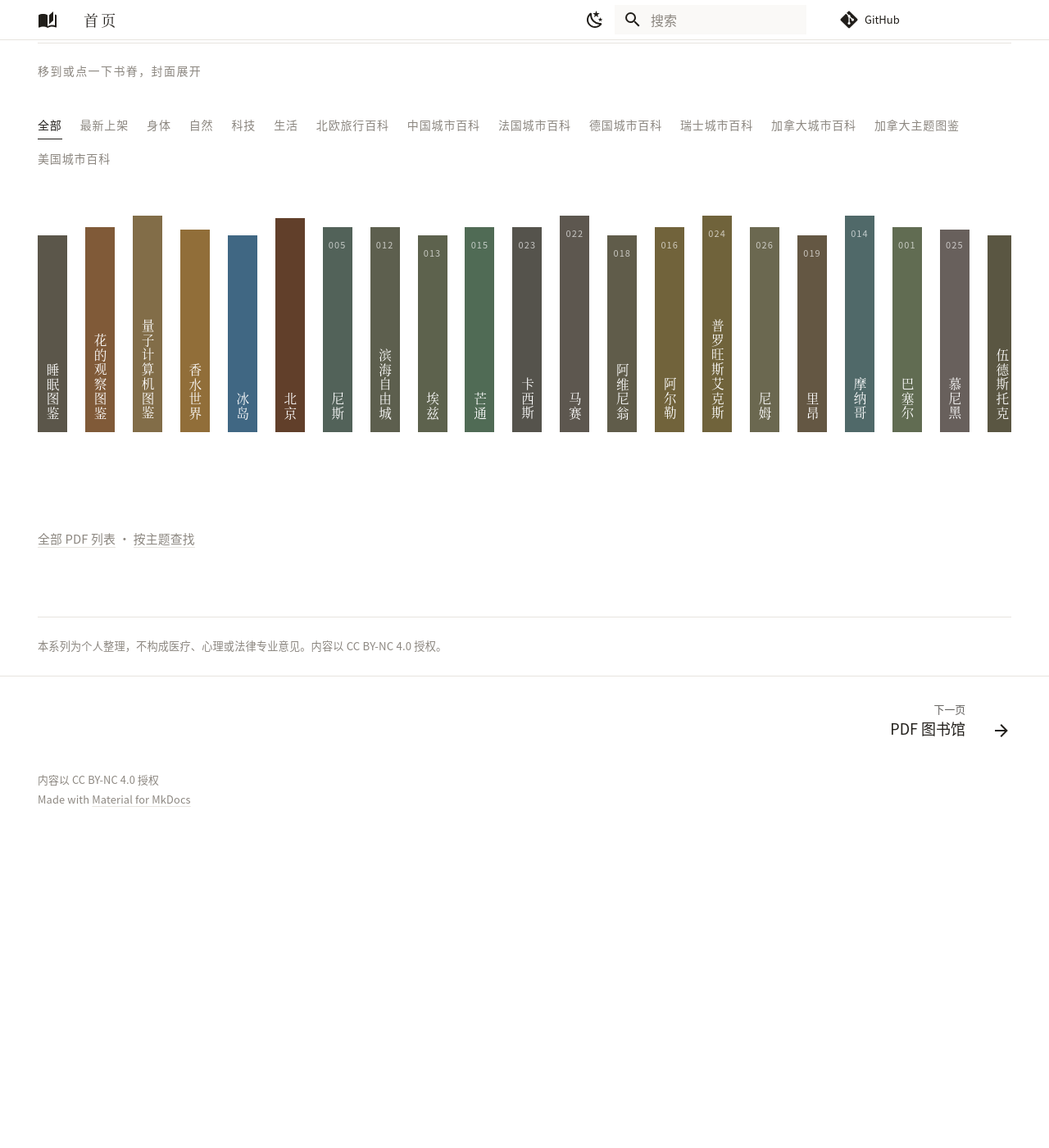
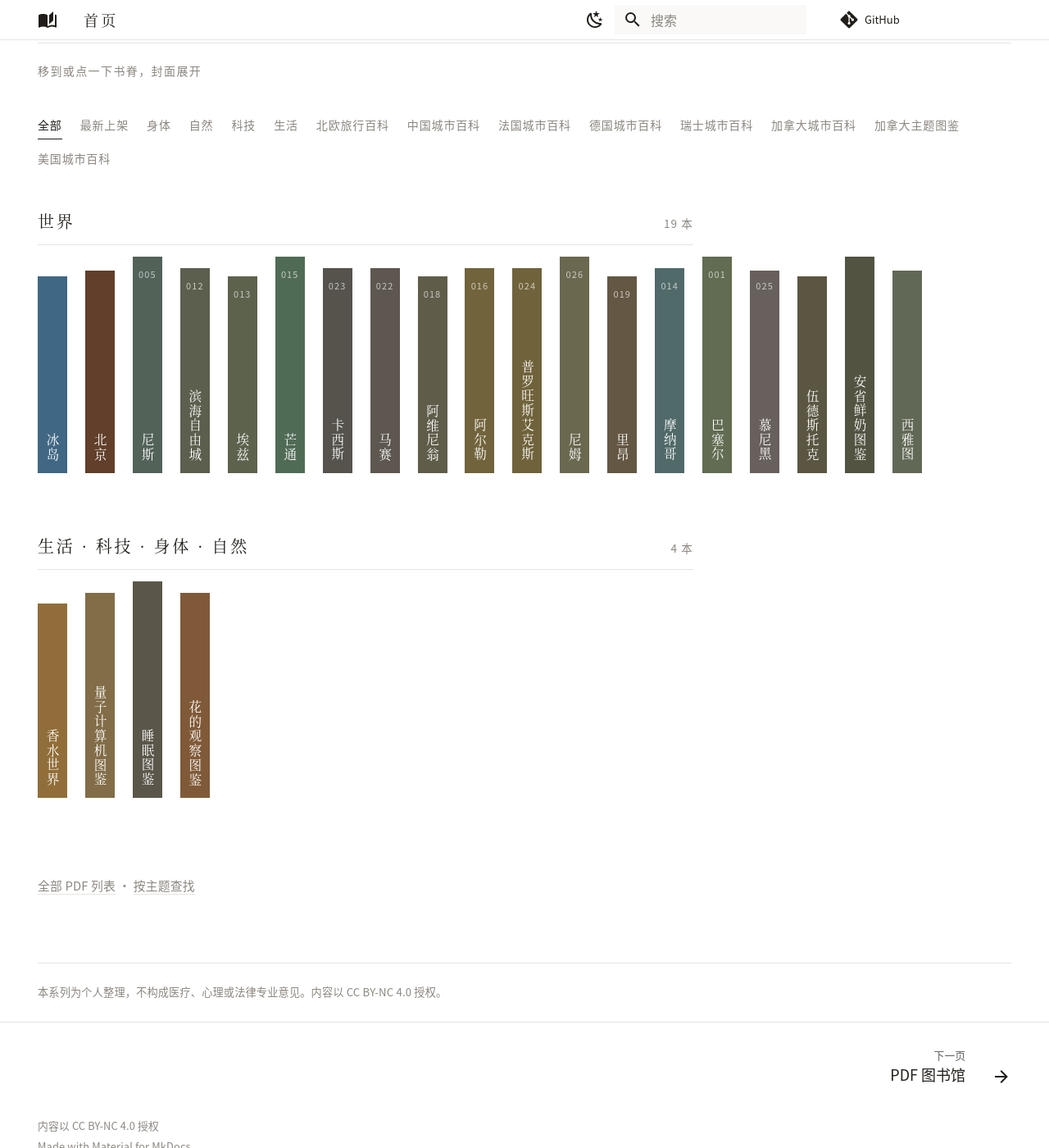
Before and after one commit to littlesharkw/private-encyclopedias, an MkDocs documentation site: the page built from docs/index.md, in a window 1280 px wide and 1400 px high, scrolled down 493 px. Shown: the whole window at 82% size. Built offline with MkDocs 1.6.1 and Material for MkDocs 9.7.7, drawn with Linux system fonts in a browser that asks for light colours; comment, search, counter and statistics services are not loaded; before the commit the page ends 1492 px from its top, so only the background shows below that.

Commit message:
书架改为按领域分架 + 自动换行（方案 C）
- 每个领域一个书架，架内放满自动折行，不用横向滚动
- 少于 3 本的领域合并成一排，书变多会自动独立成架
- shelf.js：筛选时隐藏空书架，领域标题的本数跟着变
- 首页高度 1915px（分成 6 架的话会到 3009px）

Co-Authored-By: Claude Opus 5 <noreply@anthropic.com>
Claude-Session: https://claude.ai/code/session_01GPxUqUozLZsQy46dPZaeTK

```diff
--- a/docs/index.md
+++ b/docs/index.md
@@ -19,40 +19,10 @@ hide:
 
 <div class="om-shelf-filter" role="toolbar" aria-label="按系列筛选"><button class="om-chip is-on" data-filter="all">全部</button><button class="om-chip" data-filter="new">最新上架</button><button class="om-chip" data-filter="身体">身体</button><button class="om-chip" data-filter="自然">自然</button><button class="om-chip" data-filter="科技">科技</button><button class="om-chip" data-filter="生活">生活</button><button class="om-chip" data-filter="北欧旅行百科">北欧旅行百科</button><button class="om-chip" data-filter="中国城市百科">中国城市百科</button><button class="om-chip" data-filter="法国城市百科">法国城市百科</button><button class="om-chip" data-filter="德国城市百科">德国城市百科</button><button class="om-chip" data-filter="瑞士城市百科">瑞士城市百科</button><button class="om-chip" data-filter="加拿大城市百科">加拿大城市百科</button><button class="om-chip" data-filter="加拿大主题图鉴">加拿大主题图鉴</button><button class="om-chip" data-filter="美国城市百科">美国城市百科</button></div>
 
+<section class="om-dom-group" data-dom="世界">
+<p class="om-dom">世界<span>19 本</span></p>
 <div class="om-spines">
-<div class="om-spine" data-series="身体" data-added="2026-09-18" data-file="sleep.pdf" style="--sp:#5B564A">
-<a class="om-spine__link" href="body/sleep/">
-<span class="om-spine__num"></span>
-<span class="om-spine__title">睡眠图鉴</span>
-<img class="om-spine__cover" src="images/covers/sleep.webp" alt="睡眠图鉴 封面" loading="lazy">
-</a>
-<a class="om-spine__dl" href="https://github.com/littlesharkw/private-encyclopedias/releases/download/pdf-library/sleep.pdf">下载 PDF</a>
-</div>
-<div class="om-spine" data-series="自然" data-added="2026-09-19" data-file="flowers.pdf" style="--sp:#805A38">
-<a class="om-spine__link" href="nature/flowers/">
-<span class="om-spine__num"></span>
-<span class="om-spine__title">花的观察图鉴</span>
-<img class="om-spine__cover" src="images/covers/flowers.webp" alt="花的观察图鉴 封面" loading="lazy">
-</a>
-<a class="om-spine__dl" href="https://github.com/littlesharkw/private-encyclopedias/releases/download/pdf-library/flowers.pdf">下载 PDF</a>
-</div>
-<div class="om-spine" data-series="科技" data-added="2026-10-17" data-file="quantum.pdf" style="--sp:#826D48">
-<a class="om-spine__link" href="tech/quantum/">
-<span class="om-spine__num"></span>
-<span class="om-spine__title">量子计算机图鉴</span>
-<img class="om-spine__cover" src="images/covers/quantum.webp" alt="量子计算机图鉴 封面" loading="lazy">
-</a>
-<a class="om-spine__dl" href="https://github.com/littlesharkw/private-encyclopedias/releases/download/pdf-library/quantum.pdf">下载 PDF</a>
-</div>
-<div class="om-spine" data-series="生活" data-added="2026-11-24" data-file="perfume.pdf" style="--sp:#916E39">
-<a class="om-spine__link" href="life/perfume/">
-<span class="om-spine__num"></span>
-<span class="om-spine__title">香水世界</span>
-<img class="om-spine__cover" src="images/covers/perfume.webp" alt="香水世界 封面" loading="lazy">
-</a>
-<a class="om-spine__dl" href="https://github.com/littlesharkw/private-encyclopedias/releases/download/pdf-library/perfume.pdf">下载 PDF</a>
-</div>
-<div class="om-spine" data-series="北欧旅行百科" data-added="2026-09-16" data-file="iceland.pdf" style="--sp:#406783">
+<div class="om-spine" data-dom="世界" data-series="北欧旅行百科" data-added="2026-09-16" data-file="iceland.pdf" style="--sp:#406783">
 <a class="om-spine__link" href="world/europe/iceland/">
 <span class="om-spine__num"></span>
 <span class="om-spine__title">冰岛</span>
@@ -60,7 +30,7 @@ hide:
 </a>
 <a class="om-spine__dl" href="https://github.com/littlesharkw/private-encyclopedias/releases/download/pdf-library/iceland.pdf">下载 PDF</a>
 </div>
-<div class="om-spine" data-series="中国城市百科" data-added="2026-11-24" data-file="beijing.pdf" style="--sp:#613F2A">
+<div class="om-spine" data-dom="世界" data-series="中国城市百科" data-added="2026-11-24" data-file="beijing.pdf" style="--sp:#613F2A">
 <a class="om-spine__link" href="world/asia/china/beijing/">
 <span class="om-spine__num"></span>
 <span class="om-spine__title">北京</span>
@@ -68,7 +38,7 @@ hide:
 </a>
 <a class="om-spine__dl" href="https://github.com/littlesharkw/private-encyclopedias/releases/download/pdf-library/beijing.pdf">下载 PDF</a>
 </div>
-<div class="om-spine" data-series="法国城市百科" data-added="2026-09-16" data-file="nice.pdf" style="--sp:#526259">
+<div class="om-spine" data-dom="世界" data-series="法国城市百科" data-added="2026-09-16" data-file="nice.pdf" style="--sp:#526259">
 <a class="om-spine__link" href="world/europe/france/provence-alpes-cote-dazur/nice/">
 <span class="om-spine__num">005</span>
 <span class="om-spine__title">尼斯</span>
@@ -76,7 +46,7 @@ hide:
 </a>
 <a class="om-spine__dl" href="https://github.com/littlesharkw/private-encyclopedias/releases/download/pdf-library/nice.pdf">下载 PDF</a>
 </div>
-<div class="om-spine" data-series="法国城市百科" data-added="2026-09-16" data-file="villefranche-sur-mer.pdf" style="--sp:#5D5F4E">
+<div class="om-spine" data-dom="世界" data-series="法国城市百科" data-added="2026-09-16" data-file="villefranche-sur-mer.pdf" style="--sp:#5D5F4E">
 <a class="om-spine__link" href="world/europe/france/provence-alpes-cote-dazur/villefranche-sur-mer/">
 <span class="om-spine__num">012</span>
 <span class="om-spine__title">滨海自由城</span>
@@ -84,7 +54,7 @@ hide:
 </a>
 <a class="om-spine__dl" href="https://github.com/littlesharkw/private-encyclopedias/releases/download/pdf-library/villefranche-sur-mer.pdf">下载 PDF</a>
 </div>
-<div class="om-spine" data-series="法国城市百科" data-added="2026-09-16" data-file="eze.pdf" style="--sp:#5D624D">
+<div class="om-spine" data-dom="世界" data-series="法国城市百科" data-added="2026-09-16" data-file="eze.pdf" style="--sp:#5D624D">
 <a class="om-spine__link" href="world/europe/france/provence-alpes-cote-dazur/eze/">
 <span class="om-spine__num">013</span>
 <span class="om-spine__title">埃兹</span>
@@ -92,7 +62,7 @@ hide:
 </a>
 <a class="om-spine__dl" href="https://github.com/littlesharkw/private-encyclopedias/releases/download/pdf-library/eze.pdf">下载 PDF</a>
 </div>
-<div class="om-spine" data-series="法国城市百科" data-added="2026-09-16" data-file="menton.pdf" style="--sp:#506B55">
+<div class="om-spine" data-dom="世界" data-series="法国城市百科" data-added="2026-09-16" data-file="menton.pdf" style="--sp:#506B55">
 <a class="om-spine__link" href="world/europe/france/provence-alpes-cote-dazur/menton/">
 <span class="om-spine__num">015</span>
 <span class="om-spine__title">芒通</span>
@@ -100,7 +70,7 @@ hide:
 </a>
 <a class="om-spine__dl" href="https://github.com/littlesharkw/private-encyclopedias/releases/download/pdf-library/menton.pdf">下载 PDF</a>
 </div>
-<div class="om-spine" data-series="法国城市百科" data-added="2026-09-16" data-file="cassis.pdf" style="--sp:#55534C">
+<div class="om-spine" data-dom="世界" data-series="法国城市百科" data-added="2026-09-16" data-file="cassis.pdf" style="--sp:#55534C">
 <a class="om-spine__link" href="world/europe/france/provence-alpes-cote-dazur/cassis/">
 <span class="om-spine__num">023</span>
 <span class="om-spine__title">卡西斯</span>
@@ -108,7 +78,7 @@ hide:
 </a>
 <a class="om-spine__dl" href="https://github.com/littlesharkw/private-encyclopedias/releases/download/pdf-library/cassis.pdf">下载 PDF</a>
 </div>
-<div class="om-spine" data-series="法国城市百科" data-added="2026-09-16" data-file="marseille.pdf" style="--sp:#5D574F">
+<div class="om-spine" data-dom="世界" data-series="法国城市百科" data-added="2026-09-16" data-file="marseille.pdf" style="--sp:#5D574F">
 <a class="om-spine__link" href="world/europe/france/provence-alpes-cote-dazur/marseille/">
 <span class="om-spine__num">022</span>
 <span class="om-spine__title">马赛</span>
@@ -116,7 +86,7 @@ hide:
 </a>
 <a class="om-spine__dl" href="https://github.com/littlesharkw/private-encyclopedias/releases/download/pdf-library/marseille.pdf">下载 PDF</a>
 </div>
-<div class="om-spine" data-series="法国城市百科" data-added="2026-09-16" data-file="avignon.pdf" style="--sp:#605C4A">
+<div class="om-spine" data-dom="世界" data-series="法国城市百科" data-added="2026-09-16" data-file="avignon.pdf" style="--sp:#605C4A">
 <a class="om-spine__link" href="world/europe/france/provence-alpes-cote-dazur/avignon/">
 <span class="om-spine__num">018</span>
 <span class="om-spine__title">阿维尼翁</span>
@@ -124,7 +94,7 @@ hide:
 </a>
 <a class="om-spine__dl" href="https://github.com/littlesharkw/private-encyclopedias/releases/download/pdf-library/avignon.pdf">下载 PDF</a>
 </div>
-<div class="om-spine" data-series="法国城市百科" data-added="2026-09-16" data-file="arles.pdf" style="--sp:#71633B">
+<div class="om-spine" data-dom="世界" data-series="法国城市百科" data-added="2026-09-16" data-file="arles.pdf" style="--sp:#71633B">
 <a class="om-spine__link" href="world/europe/france/provence-alpes-cote-dazur/arles/">
 <span class="om-spine__num">016</span>
 <span class="om-spine__title">阿尔勒</span>
@@ -132,7 +102,7 @@ hide:
 </a>
 <a class="om-spine__dl" href="https://github.com/littlesharkw/private-encyclopedias/releases/download/pdf-library/arles.pdf">下载 PDF</a>
 </div>
-<div class="om-spine" data-series="法国城市百科" data-added="2026-10-17" data-file="aix-en-provence.pdf" style="--sp:#70633B">
+<div class="om-spine" data-dom="世界" data-series="法国城市百科" data-added="2026-10-17" data-file="aix-en-provence.pdf" style="--sp:#70633B">
 <a class="om-spine__link" href="world/europe/france/provence-alpes-cote-dazur/aix-en-provence/">
 <span class="om-spine__num">024</span>
 <span class="om-spine__title">普罗旺斯艾克斯</span>
@@ -140,7 +110,7 @@ hide:
 </a>
 <a class="om-spine__dl" href="https://github.com/littlesharkw/private-encyclopedias/releases/download/pdf-library/aix-en-provence.pdf">下载 PDF</a>
 </div>
-<div class="om-spine" data-series="法国城市百科" data-added="2026-10-17" data-file="nimes.pdf" style="--sp:#6B6850">
+<div class="om-spine" data-dom="世界" data-series="法国城市百科" data-added="2026-10-17" data-file="nimes.pdf" style="--sp:#6B6850">
 <a class="om-spine__link" href="world/europe/france/occitanie/nimes/">
 <span class="om-spine__num">026</span>
 <span class="om-spine__title">尼姆</span>
@@ -148,7 +118,7 @@ hide:
 </a>
 <a class="om-spine__dl" href="https://github.com/littlesharkw/private-encyclopedias/releases/download/pdf-library/nimes.pdf">下载 PDF</a>
 </div>
-<div class="om-spine" data-series="法国城市百科" data-added="2026-09-16" data-file="lyon.pdf" style="--sp:#645743">
+<div class="om-spine" data-dom="世界" data-series="法国城市百科" data-added="2026-09-16" data-file="lyon.pdf" style="--sp:#645743">
 <a class="om-spine__link" href="world/europe/france/auvergne-rhone-alpes/lyon/">
 <span class="om-spine__num">019</span>
 <span class="om-spine__title">里昂</span>
@@ -156,7 +126,7 @@ hide:
 </a>
 <a class="om-spine__dl" href="https://github.com/littlesharkw/private-encyclopedias/releases/download/pdf-library/lyon.pdf">下载 PDF</a>
 </div>
-<div class="om-spine" data-series="法国城市百科" data-added="2026-09-16" data-file="monaco.pdf" style="--sp:#506969">
+<div class="om-spine" data-dom="世界" data-series="法国城市百科" data-added="2026-09-16" data-file="monaco.pdf" style="--sp:#506969">
 <a class="om-spine__link" href="world/europe/monaco/">
 <span class="om-spine__num">014</span>
 <span class="om-spine__title">摩纳哥</span>
@@ -164,7 +134,7 @@ hide:
 </a>
 <a class="om-spine__dl" href="https://github.com/littlesharkw/private-encyclopedias/releases/download/pdf-library/monaco.pdf">下载 PDF</a>
 </div>
-<div class="om-spine" data-series="瑞士城市百科" data-added="2026-09-16" data-file="basel.pdf" style="--sp:#616C52">
+<div class="om-spine" data-dom="世界" data-series="瑞士城市百科" data-added="2026-09-16" data-file="basel.pdf" style="--sp:#616C52">
 <a class="om-spine__link" href="world/europe/switzerland/basel/">
 <span class="om-spine__num">001</span>
 <span class="om-spine__title">巴塞尔</span>
@@ -172,7 +142,7 @@ hide:
 </a>
 <a class="om-spine__dl" href="https://github.com/littlesharkw/private-encyclopedias/releases/download/pdf-library/basel.pdf">下载 PDF</a>
 </div>
-<div class="om-spine" data-series="德国城市百科" data-added="2026-11-24" data-file="munich.pdf" style="--sp:#68605C">
+<div class="om-spine" data-dom="世界" data-series="德国城市百科" data-added="2026-11-24" data-file="munich.pdf" style="--sp:#68605C">
 <a class="om-spine__link" href="world/europe/germany/munich/">
 <span class="om-spine__num">025</span>
 <span class="om-spine__title">慕尼黑</span>
@@ -180,7 +150,7 @@ hide:
 </a>
 <a class="om-spine__dl" href="https://github.com/littlesharkw/private-encyclopedias/releases/download/pdf-library/munich.pdf">下载 PDF</a>
 </div>
-<div class="om-spine" data-series="加拿大城市百科" data-added="2026-09-16" data-file="woodstock.pdf" style="--sp:#5A5642">
+<div class="om-spine" data-dom="世界" data-series="加拿大城市百科" data-added="2026-09-16" data-file="woodstock.pdf" style="--sp:#5A5642">
 <a class="om-spine__link" href="world/north-america/canada/ontario/woodstock/">
 <span class="om-spine__num"></span>
 <span class="om-spine__title">伍德斯托克</span>
@@ -188,7 +158,7 @@ hide:
 </a>
 <a class="om-spine__dl" href="https://github.com/littlesharkw/private-encyclopedias/releases/download/pdf-library/woodstock.pdf">下载 PDF</a>
 </div>
-<div class="om-spine" data-series="加拿大主题图鉴" data-added="2026-10-17" data-file="ontario-dairy.pdf" style="--sp:#525341">
+<div class="om-spine" data-dom="世界" data-series="加拿大主题图鉴" data-added="2026-10-17" data-file="ontario-dairy.pdf" style="--sp:#525341">
 <a class="om-spine__link" href="world/north-america/canada/ontario/dairy-trail/">
 <span class="om-spine__num"></span>
 <span class="om-spine__title">安省鲜奶图鉴</span>
@@ -196,7 +166,7 @@ hide:
 </a>
 <a class="om-spine__dl" href="https://github.com/littlesharkw/private-encyclopedias/releases/download/pdf-library/ontario-dairy.pdf">下载 PDF</a>
 </div>
-<div class="om-spine" data-series="美国城市百科" data-added="2026-11-24" data-file="seattle.pdf" style="--sp:#616855">
+<div class="om-spine" data-dom="世界" data-series="美国城市百科" data-added="2026-11-24" data-file="seattle.pdf" style="--sp:#616855">
 <a class="om-spine__link" href="world/north-america/usa/washington/seattle/">
 <span class="om-spine__num"></span>
 <span class="om-spine__title">西雅图</span>
@@ -205,6 +175,44 @@ hide:
 <a class="om-spine__dl" href="https://github.com/littlesharkw/private-encyclopedias/releases/download/pdf-library/seattle.pdf">下载 PDF</a>
 </div>
 </div>
+</section>
+<section class="om-dom-group" data-dom="生活 · 科技 · 身体 · 自然">
+<p class="om-dom">生活 · 科技 · 身体 · 自然<span>4 本</span></p>
+<div class="om-spines">
+<div class="om-spine" data-dom="生活" data-series="生活" data-added="2026-11-24" data-file="perfume.pdf" style="--sp:#916E39">
+<a class="om-spine__link" href="life/perfume/">
+<span class="om-spine__num"></span>
+<span class="om-spine__title">香水世界</span>
+<img class="om-spine__cover" src="images/covers/perfume.webp" alt="香水世界 封面" loading="lazy">
+</a>
+<a class="om-spine__dl" href="https://github.com/littlesharkw/private-encyclopedias/releases/download/pdf-library/perfume.pdf">下载 PDF</a>
+</div>
+<div class="om-spine" data-dom="科技" data-series="科技" data-added="2026-10-17" data-file="quantum.pdf" style="--sp:#826D48">
+<a class="om-spine__link" href="tech/quantum/">
+<span class="om-spine__num"></span>
+<span class="om-spine__title">量子计算机图鉴</span>
+<img class="om-spine__cover" src="images/covers/quantum.webp" alt="量子计算机图鉴 封面" loading="lazy">
+</a>
+<a class="om-spine__dl" href="https://github.com/littlesharkw/private-encyclopedias/releases/download/pdf-library/quantum.pdf">下载 PDF</a>
+</div>
+<div class="om-spine" data-dom="身体" data-series="身体" data-added="2026-09-18" data-file="sleep.pdf" style="--sp:#5B564A">
+<a class="om-spine__link" href="body/sleep/">
+<span class="om-spine__num"></span>
+<span class="om-spine__title">睡眠图鉴</span>
+<img class="om-spine__cover" src="images/covers/sleep.webp" alt="睡眠图鉴 封面" loading="lazy">
+</a>
+<a class="om-spine__dl" href="https://github.com/littlesharkw/private-encyclopedias/releases/download/pdf-library/sleep.pdf">下载 PDF</a>
+</div>
+<div class="om-spine" data-dom="自然" data-series="自然" data-added="2026-09-19" data-file="flowers.pdf" style="--sp:#805A38">
+<a class="om-spine__link" href="nature/flowers/">
+<span class="om-spine__num"></span>
+<span class="om-spine__title">花的观察图鉴</span>
+<img class="om-spine__cover" src="images/covers/flowers.webp" alt="花的观察图鉴 封面" loading="lazy">
+</a>
+<a class="om-spine__dl" href="https://github.com/littlesharkw/private-encyclopedias/releases/download/pdf-library/flowers.pdf">下载 PDF</a>
+</div>
+</div>
+</section>
 
 <p class="om-spines-empty om-empty" hidden>最近 10 天没有新上架的图鉴。</p>
 
--- a/docs/javascripts/shelf.js
+++ b/docs/javascripts/shelf.js
@@ -1,13 +1,12 @@
-/* 书脊书架：按系列筛选，「最新上架」只显示 10 天内加进来的图鉴。
+/* 书脊书架：按领域分架 + 按系列筛选，「最新上架」只显示 10 天内加进来的图鉴。
    上架日期写在每本的 data-added 里（docs/index.md），不依赖网络。 */
 (function () {
   var NEW_DAYS = 10;
 
   function init() {
-    var shelf = document.querySelector(".om-spines");
-    if (!shelf) return;
-    var spines = Array.prototype.slice.call(shelf.querySelectorAll(".om-spine"));
-    var original = spines.slice();
+    var groups = Array.prototype.slice.call(document.querySelectorAll(".om-dom-group"));
+    if (!groups.length) return;
+    var spines = Array.prototype.slice.call(document.querySelectorAll(".om-spine"));
     var chips = Array.prototype.slice.call(document.querySelectorAll(".om-chip"));
     var empty = document.querySelector(".om-spines-empty");
     var now = Date.now();
@@ -31,27 +30,30 @@
         e.preventDefault();
         spines.forEach(function (x) { x.classList.remove("is-open"); });
         b.classList.add("is-open");
-        b.scrollIntoView({ behavior: "smooth", block: "nearest", inline: "center" });
+        b.scrollIntoView({ behavior: "smooth", block: "nearest" });
       });
     });
 
     function apply(filter) {
       chips.forEach(function (c) { c.classList.toggle("is-on", c.dataset.filter === filter); });
-      var order = original.slice();
-      if (filter === "new") order.sort(function (a, b) { return addedAt(b) - addedAt(a); });
+      var total = 0;
+      groups.forEach(function (g) {
+        var kids = Array.prototype.slice.call(g.querySelectorAll(".om-spine"));
         var shown = 0;
-      order.forEach(function (b) {
+        kids.forEach(function (b) {
           var ok = filter === "all" ? true
                  : filter === "new" ? isNew(b)
-               : b.dataset.series === filter;
+                 : (b.dataset.series === filter || b.dataset.dom === filter);
           b.hidden = !ok;
           b.classList.remove("is-open");
           if (ok) shown++;
-        shelf.appendChild(b);
         });
-      if (empty) empty.hidden = !(filter === "new" && shown === 0);
-      shelf.hidden = shown === 0;
-      shelf.scrollLeft = 0;
+        var count = g.querySelector(".om-dom span");
+        if (count) count.textContent = shown + " 本";
+        g.hidden = shown === 0;
+        total += shown;
+      });
+      if (empty) empty.hidden = !(filter === "new" && total === 0);
     }
     chips.forEach(function (c) {
       c.addEventListener("click", function () { apply(c.dataset.filter); });
--- a/docs/stylesheets/extra.css
+++ b/docs/stylesheets/extra.css
@@ -342,9 +342,20 @@ body { font-family: var(--md-text-font); }
 
 /* ---------- 书脊书架 ---------- */
 .om-spines {
-  display: flex; align-items: flex-end; gap: 3px;
-  overflow-x: auto; padding: .6rem 0 1.6rem;
-  scrollbar-width: thin; -webkit-overflow-scrolling: touch;
+  display: flex; align-items: flex-end; flex-wrap: wrap;
+  gap: 3px; row-gap: 1.4rem; padding: .7rem 0 .4rem;
+}
+.om-dom-group { margin: 0 0 1.5rem; }
+.om-dom-group[hidden] { display: none; }
+.md-typeset p.om-dom {
+  display: flex; justify-content: space-between; align-items: baseline;
+  font-family: var(--om-display); font-size: 1rem; letter-spacing: .14em;
+  margin: 1.5rem 0 0; padding-bottom: .45rem;
+  border-bottom: 1px solid var(--om-line); color: var(--om-ink);
+}
+.md-typeset p.om-dom span {
+  font-family: var(--md-text-font); font-size: .68rem;
+  letter-spacing: .08em; color: var(--om-muted);
 }
 .om-spine { position: relative; flex: 0 0 auto; }
 .om-spine[hidden] { display: none; }
```
Lines whose indentation alone changed are shown as unchanged.
